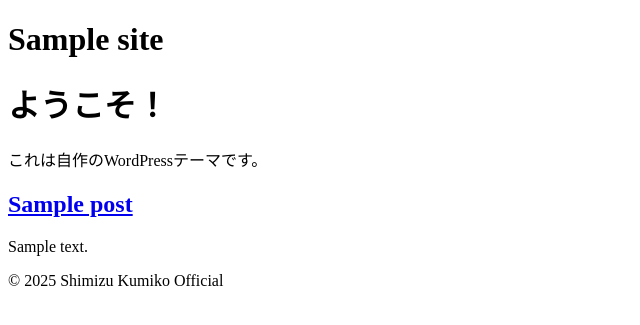
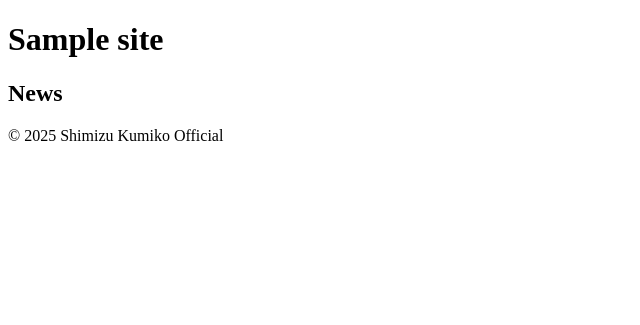
Before and after one commit to fff907/shimizu_kumiko_wp_theme, a WordPress theme: template index.php in a window 1280 px wide. Shown: the top 325 px of the page, without its empty margins (0-640 px from the left). Run offline with PHP 8.4 and a stand-in for WordPress, Linux system fonts and the light colour scheme; the site name, menu and one post (Sample post) are stand-ins, and other content is empty.

Commit message:
Update index.php

```diff
--- a/index.php
+++ b/index.php
@@ -1,23 +1,19 @@
 <?php get_header(); ?>
 
 <main class="container mt-5">
-  <h1 class="mb-4">ようこそ！</h1>
-  <p class="mb-5">これは自作のWordPressテーマです。</p>
+  <section class="news" id="news">
+    <div class="section-heading">
+      <h1 class="section-title">News</h1>
+    </div>
 
-  <?php if (have_posts()) : ?>
-    <?php while (have_posts()) : the_post(); ?>
-      <article class="mb-4">
-        <h2 class="mb-3">
-          <a href="<?php the_permalink(); ?>" class="text-decoration-none text-dark">
-            <?php the_title(); ?>
-          </a>
-        </h2>
-        <div><?php the_content(); ?></div>
-      </article>
-    <?php endwhile; ?>
-  <?php else : ?>
-    <p>記事がありませんでした。</p>
-  <?php endif; ?>
+    <div class="container">
+      <div class="news-item">
+        <div class="news-grid">
+          <!-- PHPで記事を表示させるのはこの中！ -->
+        </div>
+      </div>
+    </div>
+  </section>
 </main>
 
 <?php get_footer(); ?>
```
